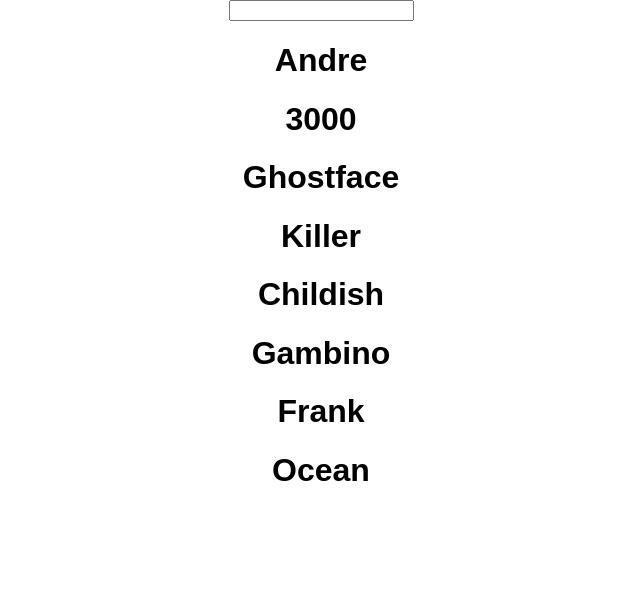
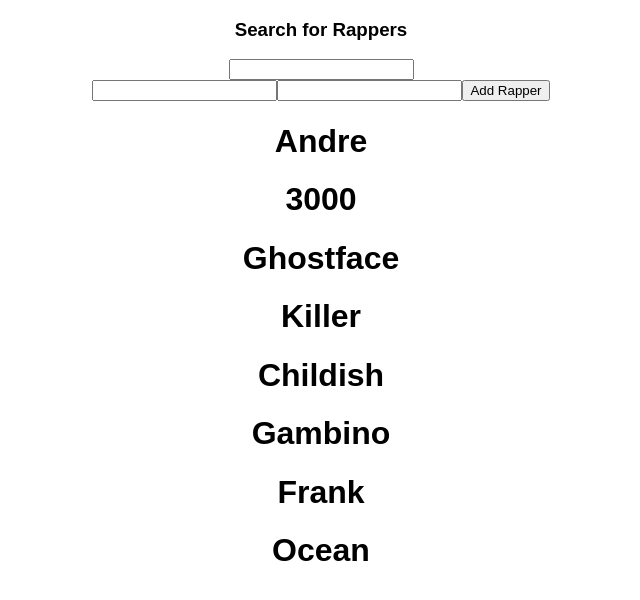
Before and after one commit to cjewell47/React, a React (Create React App) app in the folder simplefilter/: page / in a window 1280 px wide. Shown: the top 600 px of the page, without its empty margins (319-959 px from the left). Built offline with nearby package versions, Linux system fonts and the light colour scheme.

Commit message:
can now add rappers

```diff
--- /dev/null
+++ b/simplefilter/src/AddPerson.jsx
@@ -0,0 +1,57 @@
+import React, { Component } from 'react';
+
+class AddPerson extends React.Component {
+  constructor(props) {
+    super(props)
+
+    this.state = {
+      newPerson: {
+        first: '',
+        last: ''
+      }
+    }
+
+    this.updateNewPersonFirst = this.updateNewPersonFirst.bind(this)
+    this.updateNewPersonLast  = this.updateNewPersonLast.bind(this)
+    this.handleAddNew         = this.handleAddNew.bind(this)
+  }
+  updateNewPersonFirst(e) {
+    this.setState({
+      // newPerson.first: e.target.value
+      newPerson: Object.assign({}, this.state.newPerson, {first: e.target.value})
+    })
+  }
+  updateNewPersonLast(e) {
+    this.setState({
+      newPerson: Object.assign({}, this.state.newPerson, {last: e.target.value})
+    })
+  }
+  handleAddNew() {
+    this.props.addNew(this.state.newPerson)
+    this.setState({
+      newPerson: {
+        first: '',
+        last: ''
+      }
+    })
+  }
+  render() {
+    return (
+      <div>
+        <input
+          type="text"
+          value={this.state.newPerson.first}
+          onChange={this.updateNewPersonFirst}
+        />
+        <input
+          type="text"
+          value={this.state.newPerson.last}
+          onChange={this.updateNewPersonLast}
+        />
+        <button onClick={this.handleAddNew}> Add Rapper </button>
+      </div>
+    )
+  }
+}
+
+export default AddPerson
--- a/simplefilter/src/App.js
+++ b/simplefilter/src/App.js
@@ -1,6 +1,7 @@
 import React, { Component } from 'react';
 import logo from './logo.svg';
 import './App.css';
+import AddPerson from './AddPerson'
 
 function searchingFor(term) {
   return function(x) {
@@ -40,23 +41,32 @@
         ]
       }
 
-      this.searchHandler = this.searchHandler.bind(this);
+      this.searchHandler = this.searchHandler.bind(this)
+      this.addPerson     = this.addPerson.bind(this)
   }
 
   searchHandler(e){
     this.setState({term: e.target.value});
   }
 
+  addPerson(person) {
+    this.setState((state) => ({
+      people: state.people.concat([person])
+    }))
+  }
+
   render() {
     const {term, people} = this.state;
     return (
       <div className="App">
+        <h3>Search for Rappers</h3>
         <form>
           <input type="text"
               onChange={this.searchHandler}
               value={term}
           />
         </form>
+        <AddPerson addNew={this.addPerson} />
         {
           people.filter(searchingFor(term)).map(person =>
             <div>
```
